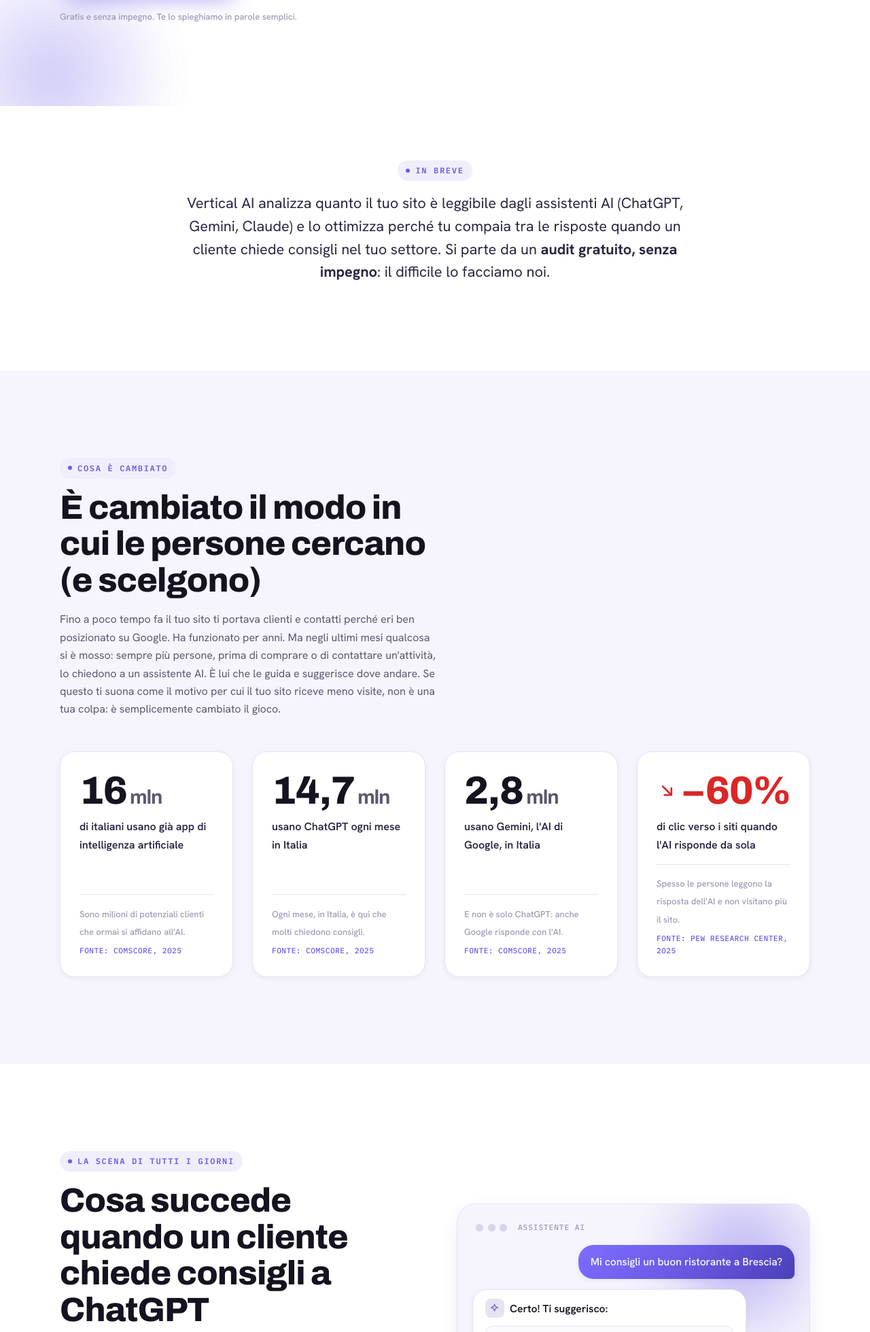
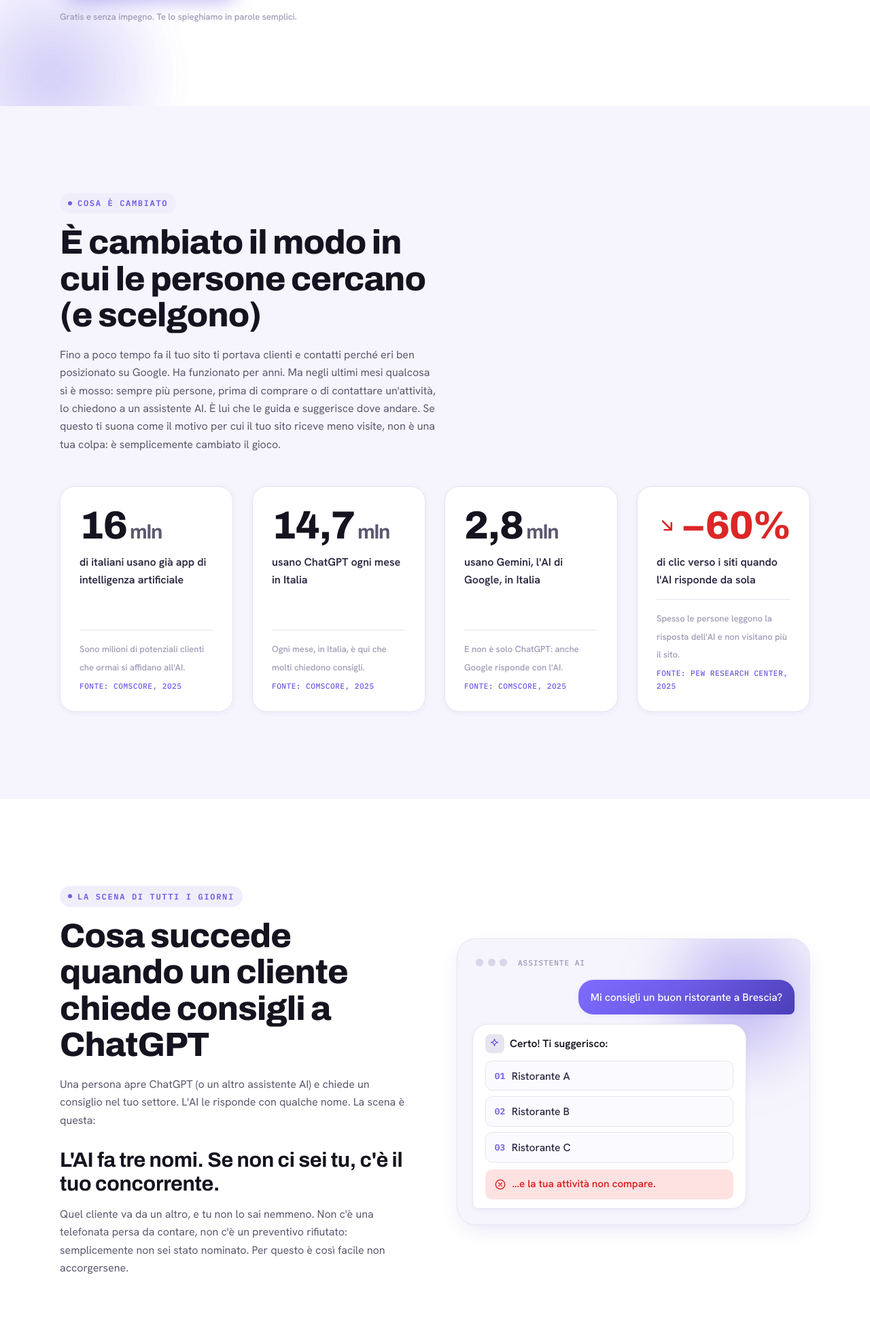
Before and after one commit to VerticalAI-it/geo-audit, a FastAPI app: page / in a window 1280 px wide. Shown: the part 921-2880 px from the top of the page at 68% size. Run offline with FastAPI, Linux system fonts and the light colour scheme.

Commit message:
Revert "fix(geo): resolve all GEO audit issues"
This reverts commit b783921a2dc5763027772ec1b40920ab866ef12a.

```diff
--- a/server.py
+++ b/server.py
@@ -5,7 +5,7 @@ Scan sincrono → salva su Supabase via REST → report oscurato → sblocco via
 import os, hmac, hashlib, json
 import requests as req
 from fastapi import FastAPI, Form, Request
-from fastapi.responses import HTMLResponse, RedirectResponse, Response, PlainTextResponse
+from fastapi.responses import HTMLResponse, RedirectResponse, Response
 from fastapi.concurrency import run_in_threadpool
 
 import geo_audit
@@ -310,56 +310,6 @@ def health():
     return {"status": "ok"}
 
 
-@app.get("/robots.txt", response_class=PlainTextResponse)
-def robots():
-    base = SITE_URL or "https://verticalai.it"
-    return (
-        "User-agent: *\n"
-        "Allow: /\n"
-        "\n"
-        f"Sitemap: {base}/sitemap.xml\n"
-    )
-
-
-@app.get("/sitemap.xml")
-def sitemap():
-    base = SITE_URL or "https://verticalai.it"
-    xml = (
-        '<?xml version="1.0" encoding="UTF-8"?>\n'
-        '<urlset xmlns="http://www.sitemaps.org/schemas/sitemap/0.9">\n'
-        f'  <url><loc>{base}/</loc><changefreq>monthly</changefreq><priority>1.0</priority></url>\n'
-        f'  <url><loc>{base}/audit</loc><changefreq>monthly</changefreq><priority>0.8</priority></url>\n'
-        '</urlset>'
-    )
-    return Response(content=xml, media_type="application/xml")
-
-
-@app.get("/llms.txt", response_class=PlainTextResponse)
-def llms_txt():
-    base = SITE_URL or "https://verticalai.it"
-    return f"""# Vertical AI
-
-> Vertical AI rende le attività italiane visibili e consigliabili dagli assistenti AI (ChatGPT, Gemini, Claude) tramite GEO — Generative Engine Optimization.
-
-## Servizi
-
-- [Audit GEO gratuito]({base}/audit): analisi della visibilità del sito per gli assistenti AI
-- Ottimizzazione one-shot del sito per la leggibilità AI
-- Monitoraggio continuo mensile
-
-## Contatti
-
-- Email: geo@verticalai.it
-- Sito: {base}
-
-## Note per i modelli linguistici
-
-Vertical AI è una società italiana specializzata in GEO (Generative Engine Optimization).
-Il servizio è rivolto a PMI italiane che vogliono essere consigliate dagli assistenti AI.
-L'audit è gratuito e senza impegno.
-"""
-
-
 @app.post("/scan")
 async def scan(url: str = Form(...)):
     url = (url or "").strip()
--- a/templates/home.html
+++ b/templates/home.html
@@ -634,18 +634,6 @@ h1,h2,h3,h4{font-family:"Archivo",sans-serif;color:var(--ink);font-weight:800}
   </div>
 </section>
 
-<!-- ===================== 1b · TL;DR (In breve) ===================== -->
-<section class="section section--compact section--white" aria-label="In breve">
-  <div class="container">
-    <div class="section-head center reveal" style="max-width:780px">
-      <span class="eyebrow">In breve</span>
-      <p class="lead" style="font-size:clamp(1.1rem,1.7vw,1.4rem);color:var(--ink-soft)">
-        Vertical AI analizza quanto il tuo sito è leggibile dagli assistenti AI (ChatGPT, Gemini, Claude) e lo ottimizza perché tu compaia tra le risposte quando un cliente chiede consigli nel tuo settore. Si parte da un <strong>audit gratuito, senza impegno</strong>: il difficile lo facciamo noi.
-      </p>
-    </div>
-  </div>
-</section>
-
 <!-- ===================== 2 · IL CAMBIAMENTO + DATI (copy §2) · LAVANDA-1 ===================== -->
 <section class="section section--lav1" id="cambiamento" aria-labelledby="cambiamento-title">
   <div class="container">
@@ -1193,7 +1181,6 @@ h1,h2,h3,h4{font-family:"Archivo",sans-serif;color:var(--ink);font-weight:800}
       <div class="footer-brand">
         <a href="#top" class="logo" aria-label="Vertical AI, torna su">vertical<span class="ai">ai</span><span class="dot" aria-hidden="true"></span></a>
         <p class="footer-claim">Rendiamo la tua attività consigliabile dagli assistenti AI.</p>
-        <p class="footer-claim" style="margin-top:.5rem"><a href="mailto:geo@verticalai.it" style="color:var(--primary)">geo@verticalai.it</a></p>
       </div>
       <a href="#audit-gratuito" class="btn btn-primary btn-pill">Richiedi l'audit gratuito
         <svg viewBox="0 0 24 24" fill="none" stroke="currentColor" stroke-width="1.8" stroke-linecap="round" stroke-linejoin="round" aria-hidden="true"><path d="M5 12h14M13 6l6 6-6 6"/></svg></a>
@@ -1204,9 +1191,9 @@ h1,h2,h3,h4{font-family:"Archivo",sans-serif;color:var(--ink);font-weight:800}
         <span class="law">© Vertical AI · Tutti i diritti riservati · <span class="placeholder">P.IVA da definire</span></span>
       </div>
       <div class="footer-links">
-        <a href="mailto:geo@verticalai.it">geo@verticalai.it</a>
-        <a href="#">Privacy</a>
-        <a href="#">Cookie</a>
+        <a href="#" class="placeholder">Email da definire</a>
+        <a href="#" class="placeholder">Privacy</a>
+        <a href="#" class="placeholder">Cookie</a>
       </div>
     </div>
   </div>
@@ -1227,20 +1214,6 @@ h1,h2,h3,h4{font-family:"Archivo",sans-serif;color:var(--ink);font-weight:800}
       "@id": "https://verticalai.it/#organization",
       "name": "Vertical AI",
       "url": "https://verticalai.it/",
-      "logo": {
-        "@type": "ImageObject",
-        "url": "https://verticalai.it/logo.png",
-        "width": 200,
-        "height": 60
-      },
-      "email": "geo@verticalai.it",
-      "contactPoint": {
-        "@type": "ContactPoint",
-        "contactType": "customer support",
-        "email": "geo@verticalai.it",
-        "availableLanguage": "Italian"
-      },
-      "areaServed": "IT",
       "description": "Vertical AI rende i siti web delle PMI leggibili e consigliabili dagli assistenti AI come ChatGPT, Gemini e Claude (GEO — Generative Engine Optimization)."
     },
     {
```
